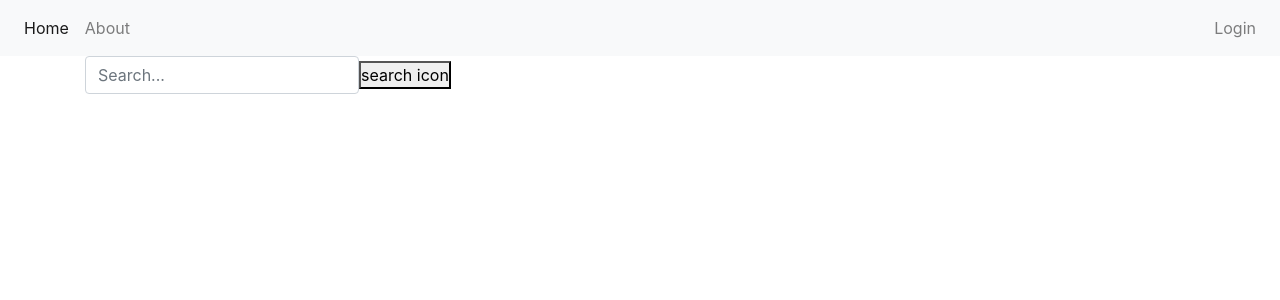
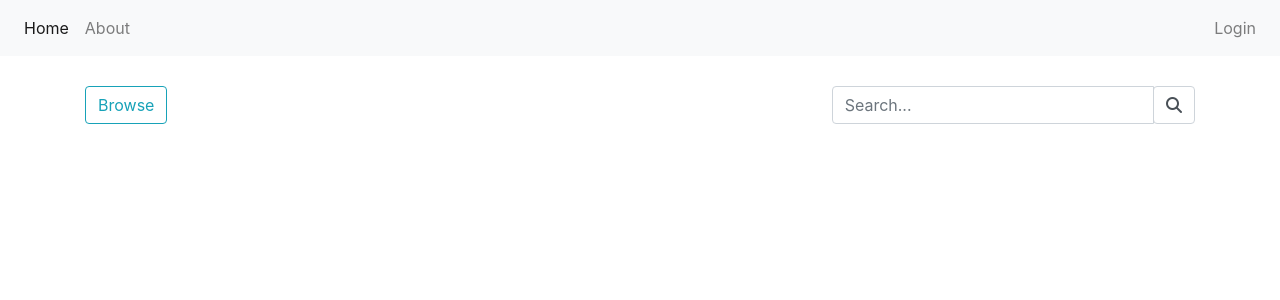
Before and after one commit to phogtr/MGL, a React (Create React App) app in the folder client/: page / in a window 1280 px wide. Shown: the top 300 px of the page. Built offline with nearby package versions, Linux system fonts and the light colour scheme.

Commit message:
added styles to filter and header

```diff
--- a/client/public/index.html
+++ b/client/public/index.html
@@ -1,5 +1,6 @@
 <!DOCTYPE html>
 <html lang="en">
+
 <head>
   <meta charset="utf-8" />
   <link rel="icon" href="%PUBLIC_URL%/favicon.ico" />
@@ -7,35 +8,26 @@
   <meta name="theme-color" content="#000000" />
   <meta name="description" content="Web site created using create-react-app" />
 
-    <link
-      rel="stylesheet"
-      href="https://stackpath.bootstrapcdn.com/bootstrap/4.5.0/css/bootstrap.min.css"
-      integrity="sha384-9aIt2nRpC12Uk9gS9baDl411NQApFmC26EwAOH8WgZl5MYYxFfc+NcPb1dKGj7Sk"
-      crossorigin="anonymous"
-    />
+  <link rel="stylesheet" href="https://stackpath.bootstrapcdn.com/bootstrap/4.5.0/css/bootstrap.min.css"
+    integrity="sha384-9aIt2nRpC12Uk9gS9baDl411NQApFmC26EwAOH8WgZl5MYYxFfc+NcPb1dKGj7Sk" crossorigin="anonymous" />
+
+  <script src="https://kit.fontawesome.com/0ab6d55b96.js" crossorigin="anonymous"></script>
 
   <link rel="apple-touch-icon" href="%PUBLIC_URL%/logo192.png" />
   <link rel="manifest" href="%PUBLIC_URL%/manifest.json" />
 
   <title>MGL</title>
 </head>
+
 <body>
   <noscript>You need to enable JavaScript to run this app.</noscript>
   <div id="root"></div>
 </body>
-  <script
-    src="https://code.jquery.com/jquery-3.5.1.slim.min.js"
-    integrity="sha384-DfXdz2htPH0lsSSs5nCTpuj/zy4C+OGpamoFVy38MVBnE+IbbVYUew+OrCXaRkfj"
-    crossorigin="anonymous"
-  ></script>
-  <script
-    src="https://cdn.jsdelivr.net/npm/popper.js@1.16.0/dist/umd/popper.min.js"
-    integrity="sha384-Q6E9RHvbIyZFJoft+2mJbHaEWldlvI9IOYy5n3zV9zzTtmI3UksdQRVvoxMfooAo"
-    crossorigin="anonymous"
-  ></script>
-  <script
-    src="https://stackpath.bootstrapcdn.com/bootstrap/4.5.0/js/bootstrap.min.js"
-    integrity="sha384-OgVRvuATP1z7JjHLkuOU7Xw704+h835Lr+6QL9UvYjZE3Ipu6Tp75j7Bh/kR0JKI"
-    crossorigin="anonymous"
-  ></script>
+<script src="https://code.jquery.com/jquery-3.5.1.slim.min.js"
+  integrity="sha384-DfXdz2htPH0lsSSs5nCTpuj/zy4C+OGpamoFVy38MVBnE+IbbVYUew+OrCXaRkfj" crossorigin="anonymous"></script>
+<script src="https://cdn.jsdelivr.net/npm/popper.js@1.16.0/dist/umd/popper.min.js"
+  integrity="sha384-Q6E9RHvbIyZFJoft+2mJbHaEWldlvI9IOYy5n3zV9zzTtmI3UksdQRVvoxMfooAo" crossorigin="anonymous"></script>
+<script src="https://stackpath.bootstrapcdn.com/bootstrap/4.5.0/js/bootstrap.min.js"
+  integrity="sha384-OgVRvuATP1z7JjHLkuOU7Xw704+h835Lr+6QL9UvYjZE3Ipu6Tp75j7Bh/kR0JKI" crossorigin="anonymous"></script>
+
 </html>
--- /dev/null
+++ b/client/src/components/Filter/Filter.css
@@ -0,0 +1,13 @@
+.filter-icon:hover {
+  background-color: #ffbb00;
+  transition: background-color 0.15s ease-in-out;
+}
+
+.form-row {
+  padding-top: 30px;
+  padding-bottom: 10px;
+}
+
+.filter-header {
+  padding-bottom: 20px;
+}
--- a/client/src/components/Filter/FilterForm.jsx
+++ b/client/src/components/Filter/FilterForm.jsx
@@ -1,5 +1,7 @@
 import React from "react";
 import { useHistory } from "react-router-dom";
+import { Link } from "react-router-dom";
+import "./Filter.css"
 
 const FilterForm = ({ setUrlName, pageArray, setPage, filter, setFilter }) => {
   const history = useHistory();
@@ -21,16 +23,26 @@ const FilterForm = ({ setUrlName, pageArray, setPage, filter, setFilter }) => {
 
   return (
     <>
-      <form onSubmit={newFilter} className="form-inline">
-        <input
-          value={filter}
-          onChange={changeFilter}
-          className="form-control"
-          type="text"
-          placeholder="Search..."
-        ></input>
-        <button type="submit">search icon</button>
-      </form>
+      <div className="form-row">
+        <div className="form-group col-md-8">
+          <Link to="/games/1" className="btn btn-outline-info">Browse</Link>
+        </div>
+        <div className="form-group col-md-4">
+          <form onSubmit={newFilter} className="input-group">
+            <input type="text"
+              className="form-control"
+              placeholder="Search..."
+              value={filter}
+              onChange={changeFilter}
+            ></input>
+            <div className="input-group-append">
+              <button className="form-control filter-icon" type="submit">
+                <i class="fas fa-search" aria-hidden="true"></i>
+              </button>
+            </div>
+          </form>
+        </div>
+      </div>
     </>
   );
 };
--- a/client/src/components/Filter/FilterQuery.jsx
+++ b/client/src/components/Filter/FilterQuery.jsx
@@ -2,6 +2,7 @@ import React from "react";
 import gql from "graphql-tag";
 import { Query } from "react-apollo";
 import EachItem from "../Items/EachItem";
+import "./Filter.css"
 
 const FILTER_QUERY = gql`
   query FilterQuery($num: Int!, $filter: String!) {
@@ -20,7 +21,7 @@ const FILTER_QUERY = gql`
 const FilterQuery = ({ num, filter, setPage, pageArray }) => {
   return (
     <>
-      <h3>Filter Query</h3>
+      <h3 className="filter-header" >Searching results</h3>
       <Query query={FILTER_QUERY} variables={{ num, filter }}>
         {({ loading, error, data }) => {
           if (loading) return <h4>Loading...</h4>;
--- a/client/src/components/Items/EachItem.jsx
+++ b/client/src/components/Items/EachItem.jsx
@@ -5,6 +5,7 @@ import "./Items.css";
 
 const EachItem = ({ name, data, page, setPage, pageArray }) => {
   return (
+    <>
       <div className="items-list">
         {data.map((game) => (
           <Link to={`/game/${game.id}/${game.name}`} key={game.id} className="items-block">
@@ -22,6 +23,7 @@ const EachItem = ({ name, data, page, setPage, pageArray }) => {
         ))}
         <Pagination name={name} page={page} setPage={setPage} pageArray={pageArray} />
       </div>
+    </>
   );
 };
 
--- a/client/src/components/Items/Items.css
+++ b/client/src/components/Items/Items.css
@@ -29,6 +29,10 @@
   padding-right: 0.5rem;
 }
 
+.item-header {
+  padding-bottom: 20px;
+}
+
 @media (max-width: 720px) {
   .items-block {
     grid-template-columns: 108px 2fr 1fr;
--- a/client/src/components/Items/ItemsQuery.jsx
+++ b/client/src/components/Items/ItemsQuery.jsx
@@ -2,6 +2,7 @@ import React from "react";
 import gql from "graphql-tag";
 import { Query } from "react-apollo";
 import EachItem from "./EachItem";
+import "./Items.css"
 
 const PAGE_QUERY = gql`
   query PageQuery($num: Int!) {
@@ -20,7 +21,7 @@ const PAGE_QUERY = gql`
 const ItemsQuery = ({ num, setPage, pageArray }) => {
   return (
     <>
-      <h3>Item List</h3>
+      <h3 className="item-header">All Games</h3>
       <Query query={PAGE_QUERY} variables={{ num }}>
         {({ loading, error, data }) => {
           if (loading) return <h4>Loading...</h4>;
```
Lines whose indentation alone changed are shown as unchanged.
